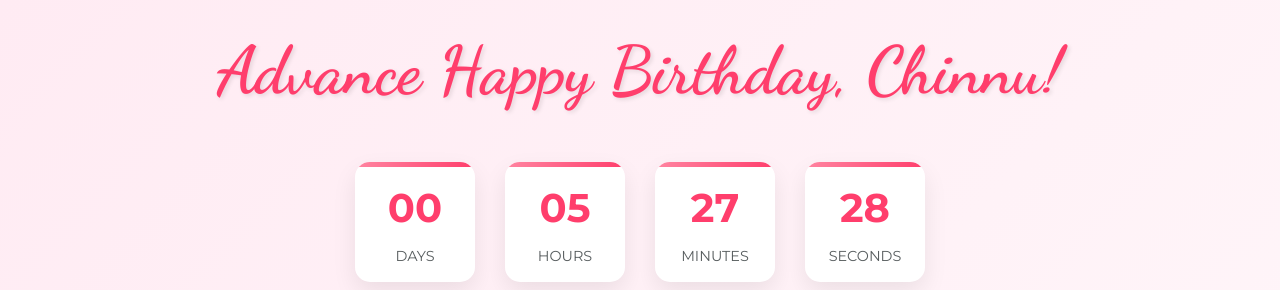
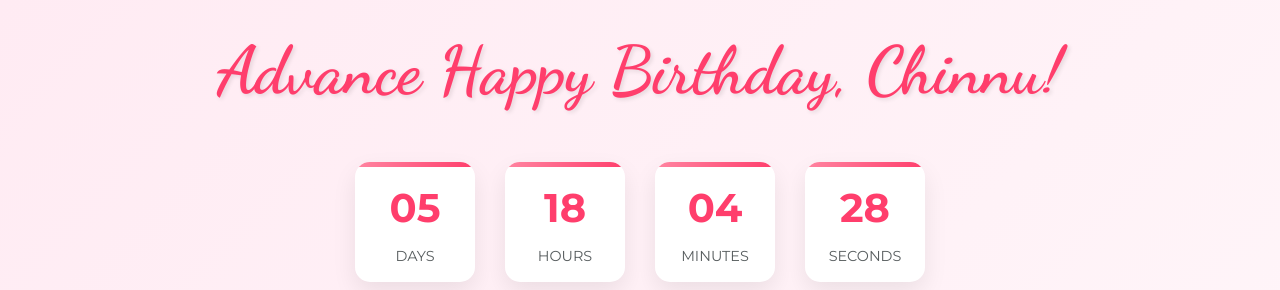
Before and after one commit to Navi14-dev/BDAY, a plain HTML site: page index.html in a window 1280 px wide. Shown: the top 290 px of the page. Drawn offline with Linux system fonts and the light colour scheme.

Commit message:
Update index.html

```diff
--- a/index.html
+++ b/index.html
@@ -648,7 +648,7 @@
 
     <script>
         // Set the birthday date - May 6, 2025
-        const birthdayDate = new Date("April 30, 2025 11:23:30").getTime();
+        const birthdayDate = new Date("May 6, 2025 00:00:30").getTime();
 
         // Create animated background elements
         function createBackgroundElements() {
```
